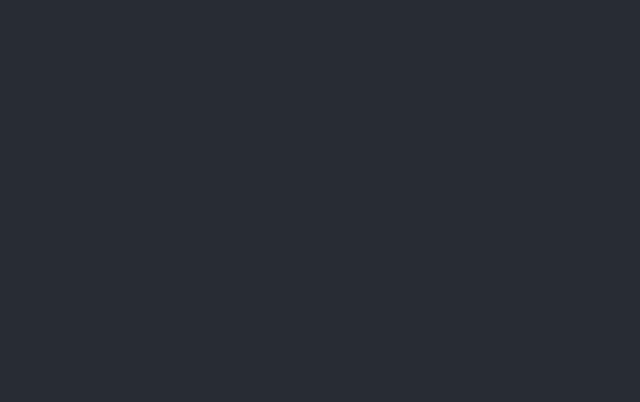
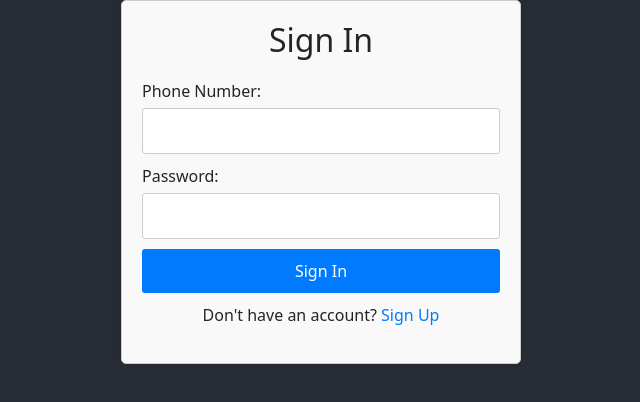
Before and after one commit to Trevor-Kayeyia-Madara/msamo, a React (Create React App) app: page /sign-in in a window 1280 px wide. Before the commit this address had no page. Shown: the top 402 px of the page, without its empty margins (319-959 px from the left). Built offline with nearby package versions, Linux system fonts and the light colour scheme.

Commit message:
I have done up to Sign In

```diff
--- a/src/App.js
+++ b/src/App.js
@@ -2,7 +2,7 @@ import React from 'react';
 import { BrowserRouter as Router, Route, Routes } from 'react-router-dom';
 import Home from './Pages/Home/index';
 import Loader from './Components/Loader';
-import Form from './Pages/Login&SignUp/Form';
+import SignIn from './Pages/SignIn/SignIn';
 import './App.css'
 
 
@@ -11,7 +11,7 @@ const App = () => {
     <Router>
       <div>
         <Routes>
-        <Route path="/login&signup" element={<Form />} />
+        <Route path="/sign-in" element={<SignIn />} />
           <Route path='/' element={<Loader />} />
         <Route path='/home' element={<Home />}/>
         </Routes>
--- a/src/Pages/Home/index.js
+++ b/src/Pages/Home/index.js
@@ -36,7 +36,7 @@ const Home = () => {
               <b>Msamo Properties App is here to relieve the property owners of huge charges by agents and brokers.</b>
             </p>
             <div className="buttonContainer">
-              <a href="/login&signup" className="login-button">Login or Sign Up</a>
+              <a href="/sign-in" className="login-button">Login</a>
             </div>
           </div>
         )}
@@ -54,7 +54,7 @@ const Home = () => {
               <b>EPUKA KUGONGWA NA AGENTS</b>
             </p>
             <div className="buttonContainer">
-              <button to="/login&signup" className="login-button">Login or Sign Up</button>
+              <button to="/sign-in" className="login-button">Login</button>
             </div>
           </div>
         )}
@@ -69,7 +69,7 @@ const Home = () => {
               <b>JISIMAMIE !</b>
             </p>
             <div className="buttonContainer">
-              <button to="/login&signup" className="login-button">Login or Sign Up</button>
+              <button to="/sign-in" className="login-button">Login</button>
             </div>
           </div>
         )}
--- /dev/null
+++ b/src/Pages/SignIn/SignIn.css
@@ -0,0 +1,58 @@
+.signin-form {
+    max-width: 400px;
+    margin: auto;
+    padding: 20px;
+    background-color: #f9f9f9;
+    border: 1px solid #ccc;
+    border-radius: 5px;
+    box-shadow: 0 0 10px rgba(0, 0, 0, 0.1);
+}
+
+.signin-form h2 {
+    text-align: center;
+    margin-bottom: 20px;
+}
+
+.signin-form form {
+    display: flex;
+    flex-direction: column;
+}
+
+.signin-form label {
+    margin-bottom: 5px;
+}
+
+.signin-form input {
+    padding: 10px;
+    margin-bottom: 10px;
+    border: 1px solid #ccc;
+    border-radius: 3px;
+}
+
+.signin-form button {
+    padding: 10px 20px;
+    background-color: #007bff;
+    color: white;
+    border: none;
+    border-radius: 3px;
+    cursor: pointer;
+    font-size: 16px;
+}
+
+.signin-form button:hover {
+    background-color: #0056b3;
+}
+
+.signin-form p {
+    margin-top: 10px;
+    text-align: center;
+}
+
+.signin-form p a {
+    color: #007bff;
+    text-decoration: none;
+}
+
+.signin-form p a:hover {
+    text-decoration: underline;
+}
--- /dev/null
+++ b/src/Pages/SignIn/SignIn.js
@@ -0,0 +1,29 @@
+import React from 'react';
+import { Link } from 'react-router-dom';
+import './SignIn.css' // Assuming you use React Router for navigation
+
+const SignInForm = () => {
+    const handleSubmit = (event) => {
+        event.preventDefault();
+        // Handle form submission logic here
+    };
+
+    return (
+        <div className="signin-form">
+            <h2>Sign In</h2>
+            <form onSubmit={handleSubmit}>
+                <label htmlFor="phone">Phone Number:</label>
+                <input type="tel" id="phone" name="phone" required />
+
+                <label htmlFor="password">Password:</label>
+                <input type="password" id="password" name="password" required />
+
+                <button type="submit">Sign In</button>
+            </form>
+
+            <p>Don't have an account? <Link to="/signup">Sign Up</Link></p>
+        </div>
+    );
+};
+
+export default SignInForm;
```
